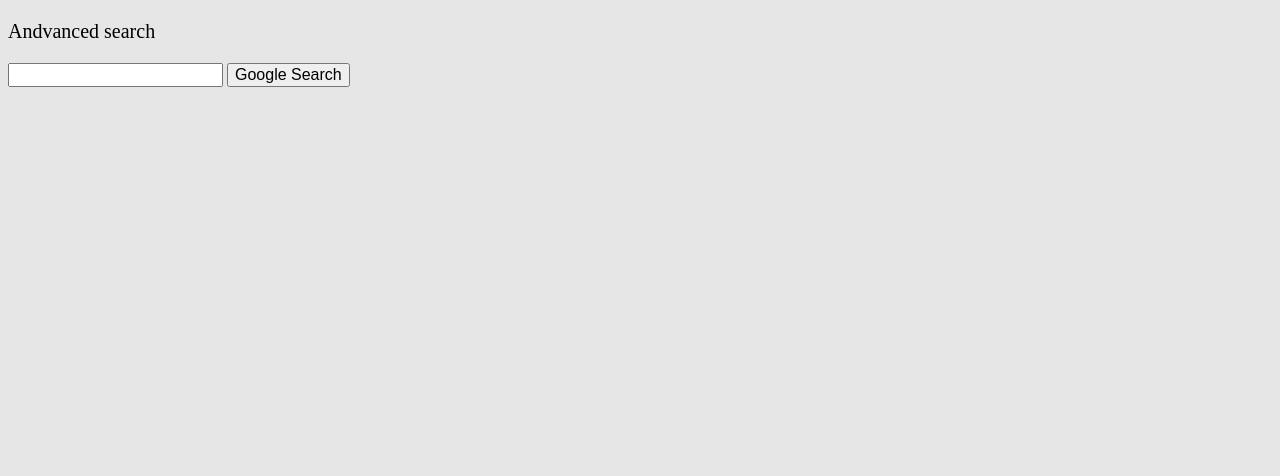
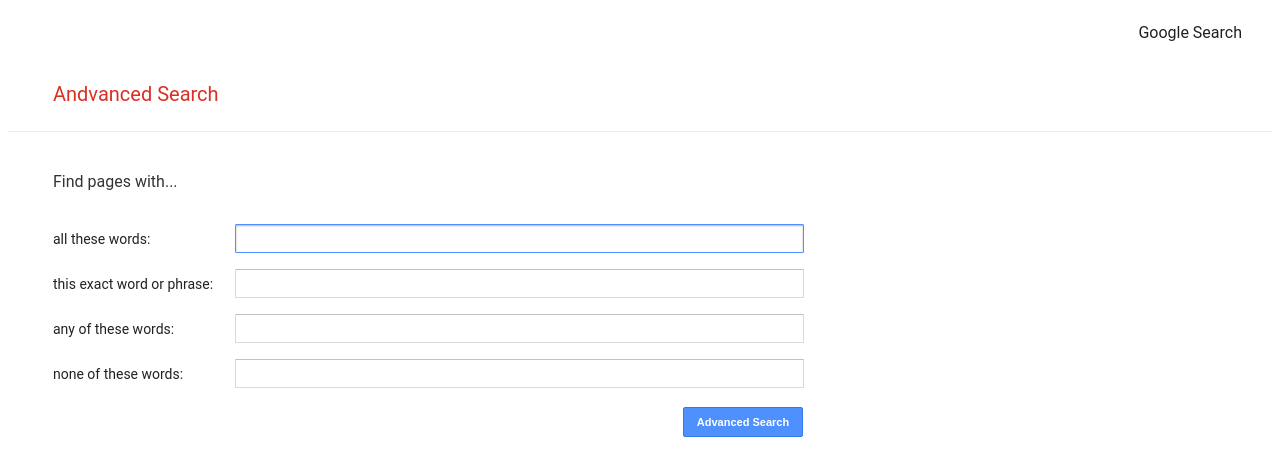
Before and after one commit to Stan575/Cs50WebProject0, a plain HTML site: page advanced_search.html in a window 1280 px wide. Drawn offline with Linux system fonts and the light colour scheme.

Commit message:
implement all three search pages

```diff
--- a/advanced_search.html
+++ b/advanced_search.html
@@ -5,10 +5,56 @@
         <link rel="stylesheet" href="styles.css">
     </head>
     <body>
-        <p style="font-size: 20px;">Andvanced search</p>
+        <div>
+            <a class="index-link" href="index.html">Google Search</a>
+        </div>
+        <div class="appbar">
+            <label style="margin-left:10px">Andvanced Search</label>
+        </div>
+        <div class="bbb"></div>
         <form action="https://google.com/search">
-            <input type="text" name="q">
-            <input type="submit" value="Google Search">
+            <div class="container">
+                <div>
+                    <div class="s-size">
+                        <span class="col-1">Find pages with...</span>
+                    </div>
+                </div>
+                <div class="row">
+                    <div class="s-size col-1 row">
+                        <p>all these words:</p>
+                    </div>
+                    <div class="col-2">
+                        <input class="as-textinput" value autofocus="autofocus" name="as_q" type="text" maxlength="155">
+                    </div>
+                </div>
+                <div class="row">
+                    <div class="s-size col-1 row">
+                        <p>this exact word or phrase:</p>
+                    </div>
+                    <div class="col-2">
+                        <input class="as-textinput" value  name="as_epq" type="text" maxlength="155">
+                    </div>
+                </div>
+                <div class="row">
+                    <div class="s-size col-1 row">
+                        <p>any of these words:</p>
+                    </div>
+                    <div class="col-2">
+                        <input class="as-textinput" value  name="as_oq" type="text" maxlength="155">
+                    </div>
+                </div>
+                <div class="row">
+                    <div class="s-size col-1 row">
+                        <p>none of these words:</p>
+                    </div>
+                    <div class="col-2">
+                        <input class="as-textinput" value  name="as_eq" type="text" maxlength="155">
+                    </div>
+                </div>
+                <div class="right">
+                    <input class="adv-btn" type="submit" value="Advanced Search">
+                </div>
+            </div>
         </form>
     </body>
 </html>
--- a/styles.css
+++ b/styles.css
@@ -1,28 +1,40 @@
 body {
-    background-color: rgb(230, 230, 230);
-}
-
-input {
-    font-size: 16px;
+    font-family: Roboto,arial,saint-serif;
+    background-color: #fff;
+    min-width: 400px;
+    display: block;
 }
 
 div {
-    font-family: Roboto,arial,saint-serif;
     display: flex;
-    justify-content: center;
-    align-items: center;
-    height: 55px;
+}
+
+a, p {
+    color: rgba(0,0,0,.87);
+    user-select: none;
+}
+
+a {
+    font-size: 16px;
+    text-decoration: none;
+    margin: 15px;
+}
+
+a:visited {
+    color: inherit;
+}
+
+a:hover {
+    text-decoration: underline;
 }
 
 .inner-div {
-    background-color: rgb(247, 247, 247);
-    height: 44px;
+    background-color: transparent;
+    height: 45px;
     width: 638px;
-    border: 1px solid #5f6368;
+    border: 1px solid #dfe1e5;
     border-radius: 24px;
     margin: 11px 4px;
-
-
 }
 
 .input-field {
@@ -40,16 +52,69 @@
 }
 
 .btn {
-    background-color: #bdbdbe;
-    border: 1px solid #bdbdbe;
+    background-color: #f8f9fa;
+    border: 1px solid #f8f9fa;
     border-radius: 4px;
-    margin: 21px 4px;
-    padding: 0 16px;
+    font-size: 14px;
+    color: #3c4043;
+    margin: 21px 6px;
     line-height: 27px;
     height: 36px;
-    min-width: 54px;
+    width: 128px;
     text-align: center;
-    font-size: 14px;
+    cursor: pointer;
+    user-select: none;
+}
+
+.btn:hover {
+    box-shadow:0 1px 1px rgba(0,0,0,.1);
+    background-color:#f8f9fa;
+    border:1px solid #dadce0;
+    color:#202124;
+}
+
+.btn:active {
+    border: 0.5px solid;
+    border-color: blue;
+}
+
+.adv-btn {
+    background-color: #4d90fe;
+    border: 1px solid #3079ed;
+    border-radius: 2px;
+    font-size: 11px;
+    font-weight: bold;
+    color: #fff;
+    margin: 10px 0px;
+    height: 30px;
+    width: 120px;
+    text-align: center;
+    cursor: default;
+    user-select: none;
+}
+
+.adv-btn:hover {
+    background-color: rgb(57, 130, 246);
+    border: 1px solid #2370eb;
+}
+
+.logo {
+    min-height: 97px;
+}
+
+.s-size {
+    height: 45px;
+}
+
+.m-size {
+    height: 65px;
+}
+
+.container {
+    display: block;
+    max-width: 750px;
+    min-width: 200px;
+    margin: 40px 2% 0 45px;
 }
 
 .center {
@@ -58,11 +123,68 @@
     align-items: center;
 }
 
-.search-link {
-    font-family: Roboto,arial,saint-serif;
-    font-size: 16px;
-    text-decoration: none;
-    margin: 15px;
+.right {
+    justify-content: right;
+    align-items: right;
+}
+
+.index-link {
     margin-left: auto;
     margin-right: 30px;
 }
+
+.adv-link {
+    margin-left: 15px;
+    margin-right: 30px;
+}
+
+.img-link {
+    margin-left: auto;
+    margin-right: 15px;
+}
+
+.appbar {
+    color: #d93025;
+    font-size: 20px;
+    margin: 25px 35px;
+    align-items: none;
+}
+
+.row {
+    font-size: 14px;
+}
+
+.col-1 {
+    color: #333;
+    width: 240px;
+    vertical-align: middle;
+}
+
+.col-2 {
+    color: #222;
+    display: inline-block;
+    min-width: 167px;
+    width: 100%;
+}
+
+.as-textinput {
+    color: #222;
+    border-radius: 1px;
+    border: 1px solid #d9d9d9;
+    border-top: 1px solid #c0c0c0;
+    width: 97%;
+    height: 25px;
+    padding: 1px 8px;
+    margin-top: 7px;
+}
+
+.as-textinput:focus{
+    -webkit-box-shadow: inset 0 1px 2px rgba(0,0,0,.3);
+    box-shadow: inset 0 1px 2px rgba(0,0,0,.3);
+    border: 1px solid #4d90fe;
+    outline: none;
+}
+
+.bbb {
+    border-bottom: 1px solid #ebebeb;
+}
```
Also changed, not shown: image_search.html (+15 -3 lines), index.html (+11 -24 lines), googlelogo.png (added), googlelogo_img.png (added), 1 other file.
